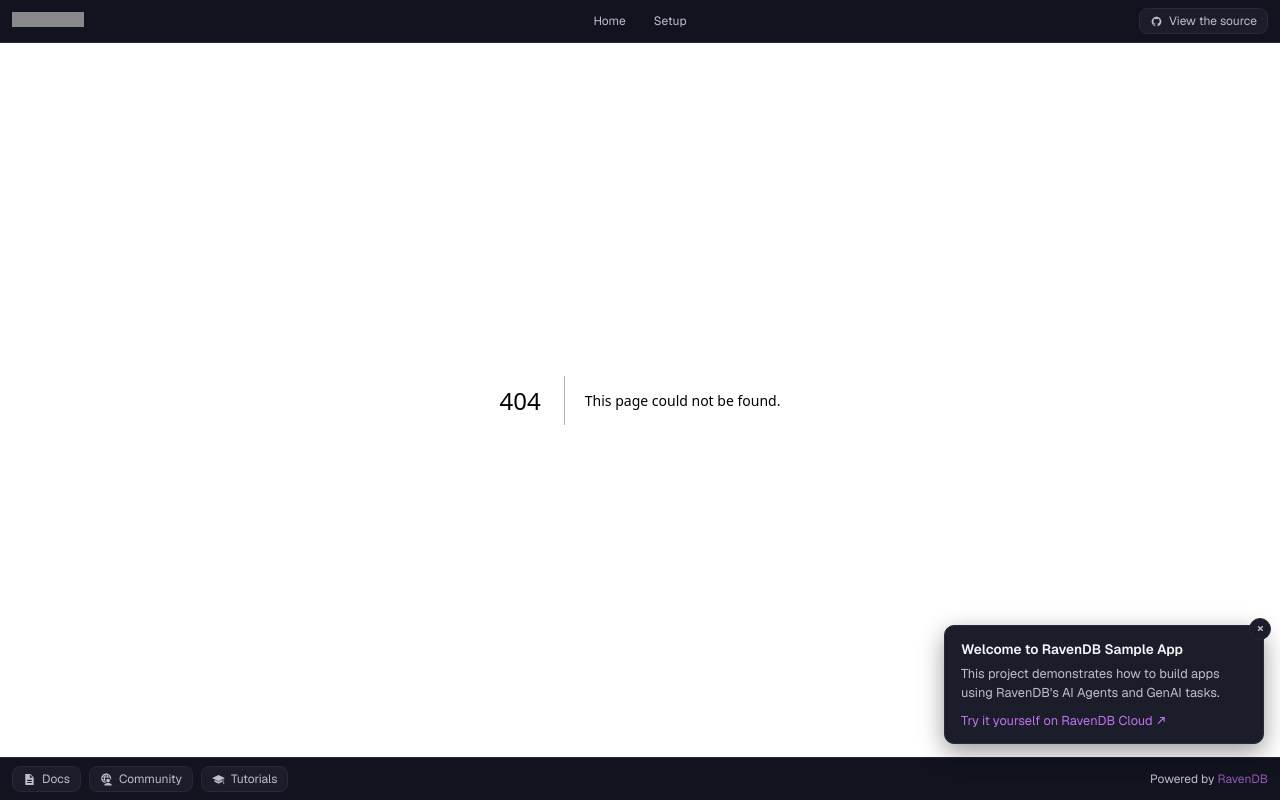
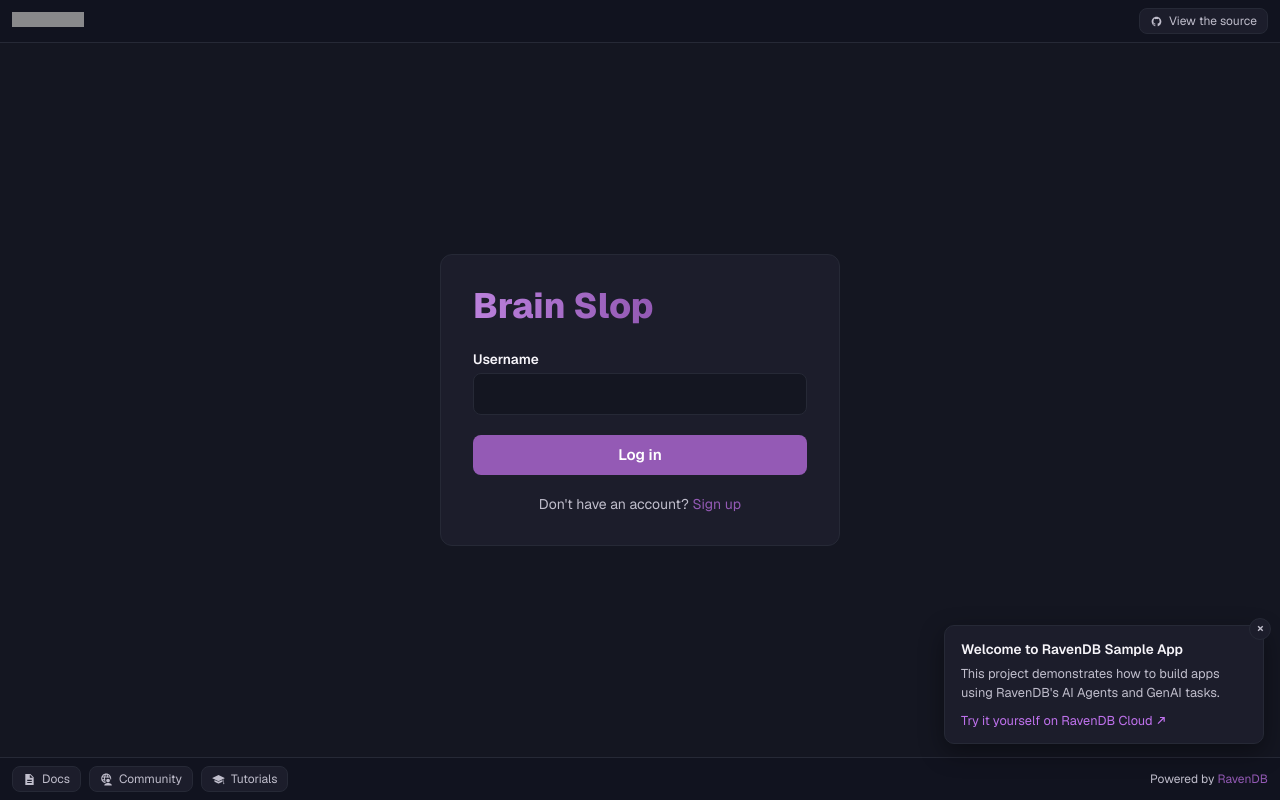
Before and after one commit to ravendb/samples-brain-slop, a Next.js app: page /auth/login in a window 1280 px wide. Before the commit this address had no page. Built offline with nearby package versions, Linux system fonts and the light colour scheme; grey boxes are pictures that could not be loaded.

Commit message:
Add login and signup pages

```diff
--- /dev/null
+++ b/src/app/auth/auth.module.css
@@ -0,0 +1,145 @@
+.page {
+    min-height: 100%;
+    display: flex;
+    align-items: center;
+    justify-content: center;
+    background: var(--background);
+    padding: 2rem;
+    box-sizing: border-box;
+}
+
+.card {
+    width: 100%;
+    max-width: 400px;
+    background: var(--surface);
+    border: 1px solid var(--border);
+    border-radius: 12px;
+    padding: 2rem;
+    box-sizing: border-box;
+}
+
+.title {
+    margin: 0 0 1.5rem 0;
+    font-size: 2.2rem;
+    font-weight: 800;
+    line-height: 1.1;
+
+    background: linear-gradient(90deg, var(--primary), #dea4ff, var(--primary));
+    background-size: 200% 100%;
+    -webkit-background-clip: text;
+    -webkit-text-fill-color: transparent;
+    background-clip: text;
+    animation: title-gradient-move 2s linear infinite;
+}
+
+@keyframes title-gradient-move {
+    0%   { background-position: 0% 0%; }
+    100% { background-position: 200% 0%; }
+}
+
+.form {
+    display: flex;
+    flex-direction: column;
+    gap: 1rem;
+}
+
+.fieldGroup {
+    display: flex;
+    flex-direction: column;
+    gap: 0.3rem;
+}
+
+.label {
+    font-size: 0.85rem;
+    font-weight: 600;
+    color: var(--foreground);
+}
+
+.input {
+    box-sizing: border-box;
+    width: 100%;
+    padding: 0.65rem 0.75rem;
+    border: 1px solid var(--border);
+    border-radius: 8px;
+    background: var(--background);
+    color: var(--foreground);
+    font-family: inherit;
+    font-size: 0.95rem;
+    outline: none;
+    transition: border-color 0.15s;
+}
+
+.input:focus {
+    border-color: var(--primary);
+}
+
+.submitButton {
+    margin-top: 0.25rem;
+    padding: 0.65rem 1.2rem;
+    border: none;
+    border-radius: 8px;
+    background: var(--primary);
+    color: #fff;
+    font-family: inherit;
+    font-size: 0.95rem;
+    font-weight: 600;
+    cursor: pointer;
+    display: flex;
+    align-items: center;
+    justify-content: center;
+    gap: 0.5rem;
+    transition: opacity 0.15s;
+}
+
+.submitButton:hover:not(:disabled) {
+    opacity: 0.85;
+}
+
+.submitButton:active:not(:disabled) {
+    opacity: 0.7;
+    transform: translateY(1px);
+}
+
+.submitButton:disabled {
+    cursor: not-allowed;
+    opacity: 0.5;
+    background: #5a4f6c;
+}
+
+.spinner {
+    display: inline-block;
+    width: 14px;
+    height: 14px;
+    border: 2px solid rgba(255, 255, 255, 0.3);
+    border-top-color: #fff;
+    border-radius: 50%;
+    animation: spin 0.7s linear infinite;
+    flex-shrink: 0;
+}
+
+@keyframes spin {
+    to { transform: rotate(360deg); }
+}
+
+.error {
+    margin: 0;
+    font-size: 0.88rem;
+    color: var(--danger);
+    line-height: 1.4;
+}
+
+.switchLink {
+    margin: 1.25rem 0 0 0;
+    font-size: 0.875rem;
+    color: var(--foreground-muted);
+    text-align: center;
+}
+
+.switchLink a {
+    color: var(--primary);
+    text-decoration: none;
+}
+
+.switchLink a:hover {
+    text-decoration: underline;
+}
--- /dev/null
+++ b/src/app/auth/login/page.tsx
@@ -0,0 +1,65 @@
+"use client";
+
+import { useState } from "react";
+import { useMutation } from "@tanstack/react-query";
+import Link from "next/link";
+import styles from "../auth.module.css";
+
+export default function LoginPage() {
+    const [username, setUsername] = useState("");
+
+    const mutation = useMutation({
+        mutationFn: async (data: { username: string }) => {
+            const res = await fetch("/api/auth/login", {
+                method: "POST",
+                headers: { "Content-Type": "application/json" },
+                body: JSON.stringify(data),
+            });
+            if (!res.ok) {
+                const json = await res.json().catch(() => ({}));
+                throw new Error(json.error ?? "Login failed.");
+            }
+            return res.json();
+        },
+    });
+
+    function handleSubmit(e: React.FormEvent) {
+        e.preventDefault();
+        mutation.mutate({ username });
+    }
+
+    return (
+        <div className={styles.page}>
+            <div className={styles.card}>
+                <h1 className={styles.title}>Brain Slop</h1>
+                <form onSubmit={handleSubmit} className={styles.form}>
+                    <div className={styles.fieldGroup}>
+                        <label htmlFor="username" className={styles.label}>Username</label>
+                        <input
+                            id="username"
+                            name="username"
+                            type="text"
+                            value={username}
+                            onChange={e => setUsername(e.target.value)}
+                            className={styles.input}
+                            autoComplete="username"
+                            required
+                        />
+                    </div>
+
+                    {mutation.error && (
+                        <p className={styles.error}>{(mutation.error as Error).message}</p>
+                    )}
+
+                    <button type="submit" className={styles.submitButton} disabled={mutation.isPending}>
+                        {mutation.isPending && <span className={styles.spinner} aria-hidden="true" />}
+                        {mutation.isPending ? "Logging in…" : "Log in"}
+                    </button>
+                </form>
+                <p className={styles.switchLink}>
+                    Don&apos;t have an account? <Link href="/auth/signup">Sign up</Link>
+                </p>
+            </div>
+        </div>
+    );
+}
--- a/src/components/samplesUiWrapper/SamplesUiWrapper.tsx
+++ b/src/components/samplesUiWrapper/SamplesUiWrapper.tsx
@@ -14,6 +14,7 @@ export default function SamplesUiWrapper({ sourceLink, children }: Props) {
     const [toastVisible, setToastVisible] = useState(true);
     const [resourcesVisible, setResourcesVisible] = useState(true);
     const pathname = usePathname();
+    const isAuthPage = pathname.startsWith("/auth");
 
     return (
         <div className={styles.wrapper}>
@@ -25,6 +26,7 @@ export default function SamplesUiWrapper({ sourceLink, children }: Props) {
                         className={styles.ravendbLogo}
                     />
                 </a>
+                {!isAuthPage && (
                     <nav className={styles.headerNav}>
                         <Link href="/" className={`${styles.headerNavLink} ${pathname === "/" ? styles.headerNavLinkActive : ""}`}>
                             Home
@@ -33,6 +35,7 @@ export default function SamplesUiWrapper({ sourceLink, children }: Props) {
                             Setup
                         </Link>
                     </nav>
+                )}
                 <a className={styles.badgeLink} href={sourceLink} target="_blank" rel="noreferrer">
                     <svg xmlns="http://www.w3.org/2000/svg" width="13" height="13" viewBox="0 0 12 12">
                         <path d="M6.00007 1.60547C3.51507 1.60547 1.5 3.61999 1.5 6.10524C1.5 8.09335 2.78939 9.78005 4.57737 10.3751C4.80224 10.4167 4.88491 10.2774 4.88491 10.1586C4.88491 10.0513 4.8807 9.69683 4.8788 9.32083C3.62681 9.59307 3.36265 8.78991 3.36265 8.78991C3.15802 8.26983 2.86301 8.1315 2.86301 8.1315C2.45474 7.85221 2.89386 7.85796 2.89386 7.85796C3.34562 7.88969 3.58359 8.3217 3.58359 8.3217C3.985 9.00959 4.63631 8.8107 4.89319 8.69573C4.93352 8.40495 5.0501 8.20638 5.17889 8.09402C4.17931 7.98028 3.12861 7.59439 3.12861 5.87021C3.12861 5.37895 3.30443 4.97751 3.59232 4.66241C3.5456 4.54903 3.39146 4.09139 3.63585 3.47154C3.63585 3.47154 4.01383 3.35068 4.8737 3.93286C5.23261 3.83313 5.61757 3.78314 6.00005 3.7814C6.38239 3.78314 6.76765 3.83313 7.1273 3.93286C7.98629 3.35067 8.36354 3.47154 8.36354 3.47154C8.60851 4.09139 8.4545 4.54903 8.4078 4.66241C8.69626 4.97753 8.87093 5.37896 8.87093 5.87021C8.87093 7.59854 7.81819 7.97905 6.81613 8.09044C6.97754 8.23009 7.12133 8.50391 7.12133 8.92371C7.12133 9.5258 7.11609 10.0104 7.11609 10.1586C7.11609 10.2784 7.19714 10.4187 7.42522 10.3745C9.21223 9.77882 10.5 8.09272 10.5 6.10524C10.5 3.61999 8.48525 1.60547 6.00007 1.60547Z" />
```
Also changed, not shown: src/app/api/auth/login/route.ts (added, +9 -0 lines), src/app/api/auth/signup/route.ts (added, +9 -0 lines), src/app/auth/signup/page.tsx (added, +82 -0 lines). Lines whose indentation alone changed are shown as unchanged.
